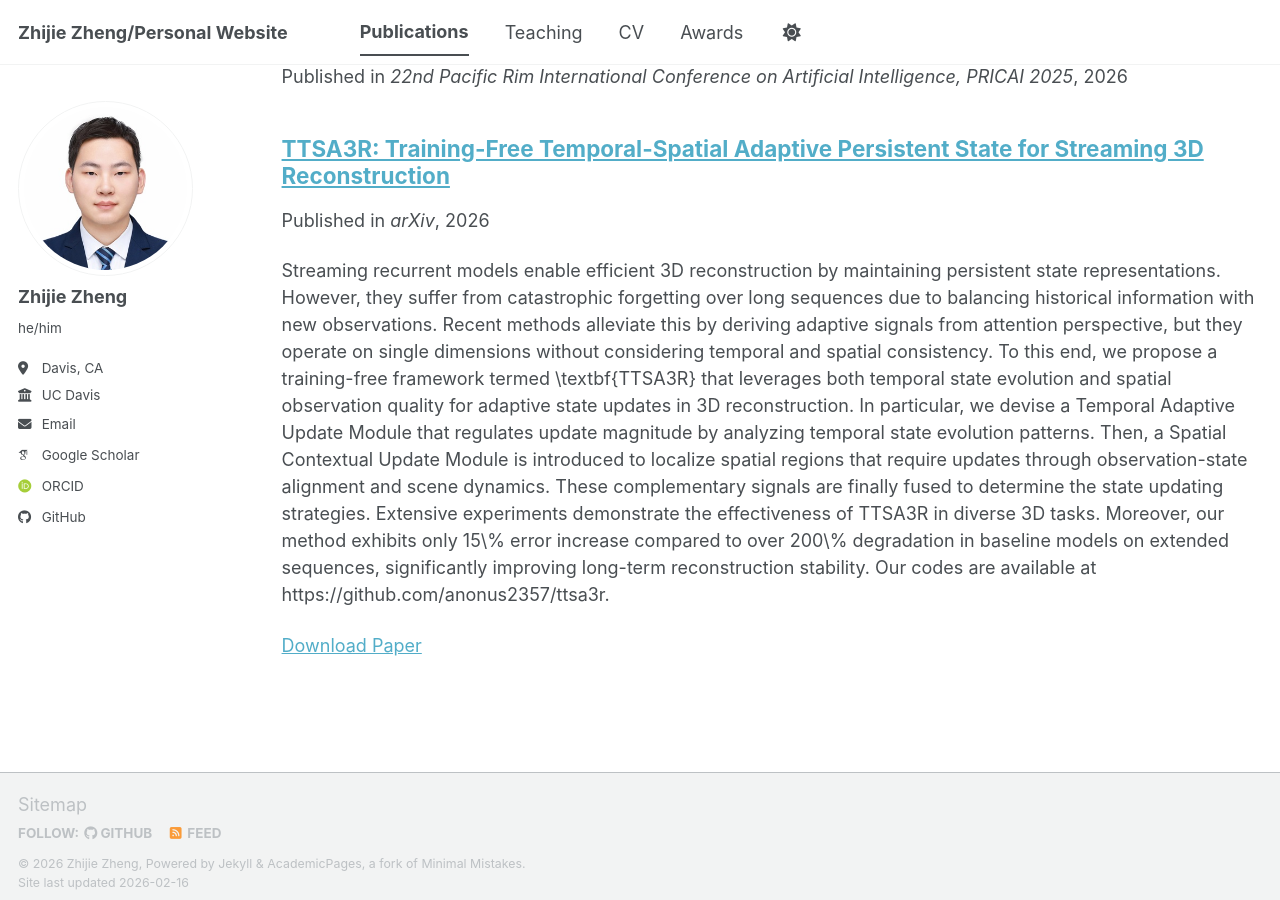
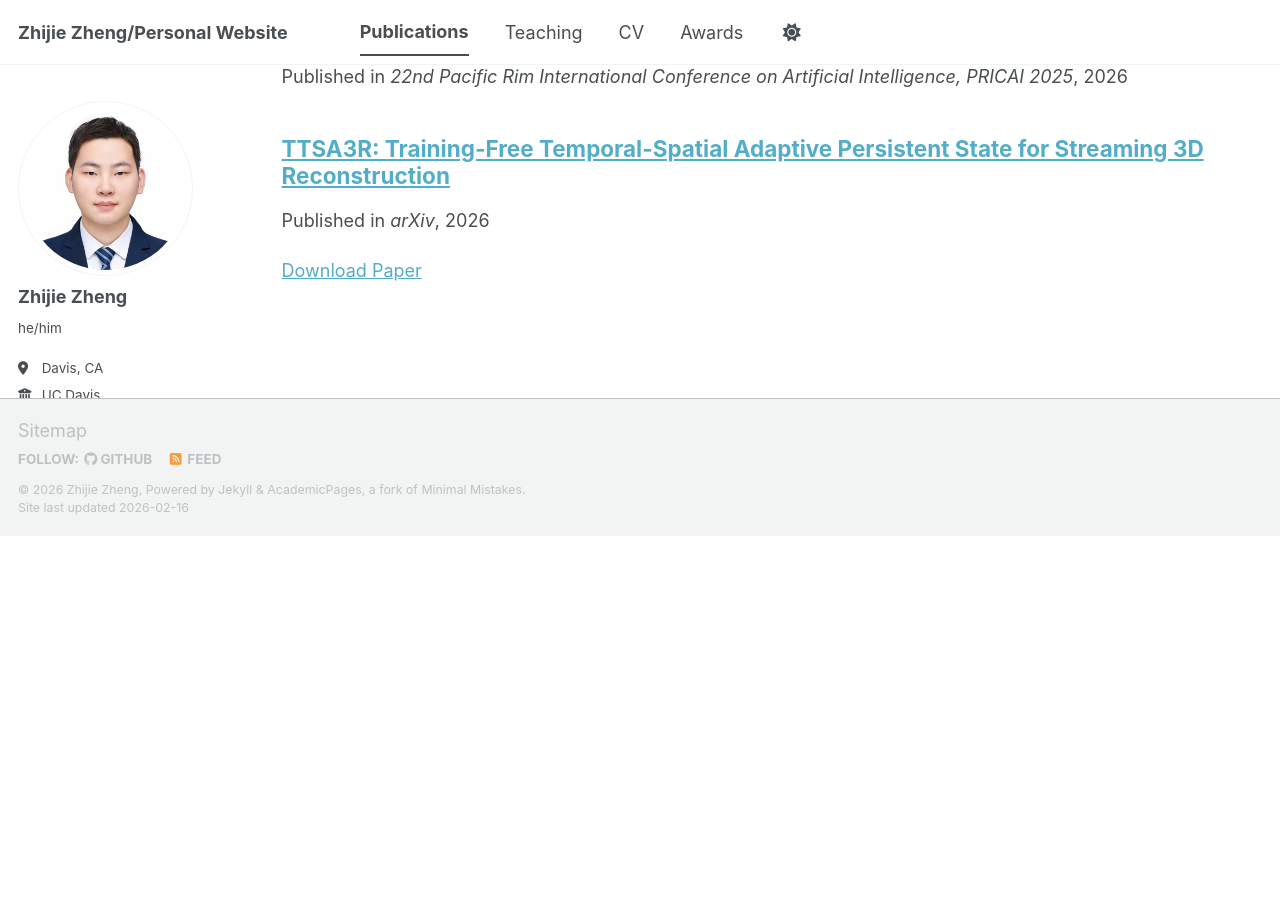
Before and after one commit to microjie372/microjie372.github.io, a Jekyll site: the page built from _pages/publications.html, in a window 1280 px wide and 900 px high, scrolled down 714 px. Built offline with Jekyll 4.4.1, drawn with Linux system fonts in a browser that asks for light colours; some web fonts are replaced; a script bundle is joined from its source files by our own code; library files that are not in the unit come from our copies; after the commit the page ends 1250 px from its top, so only the background shows below that.

Commit message:
Update TTSA3R.md

```diff
--- a/_publications/TTSA3R.md
+++ b/_publications/TTSA3R.md
@@ -3,7 +3,7 @@
 collection: publications
 category: conferences
 # permalink: /publication/2024-02-17-paper-title-number-4
-# excerpt: 'This paper is about fixing template issue #693.'
+excerpt: ''
 date: 2026-01-30
 venue: 'arXiv'
 paperurl: 'https://microjie372.github.io/files/TTSA3R.pdf'
```
